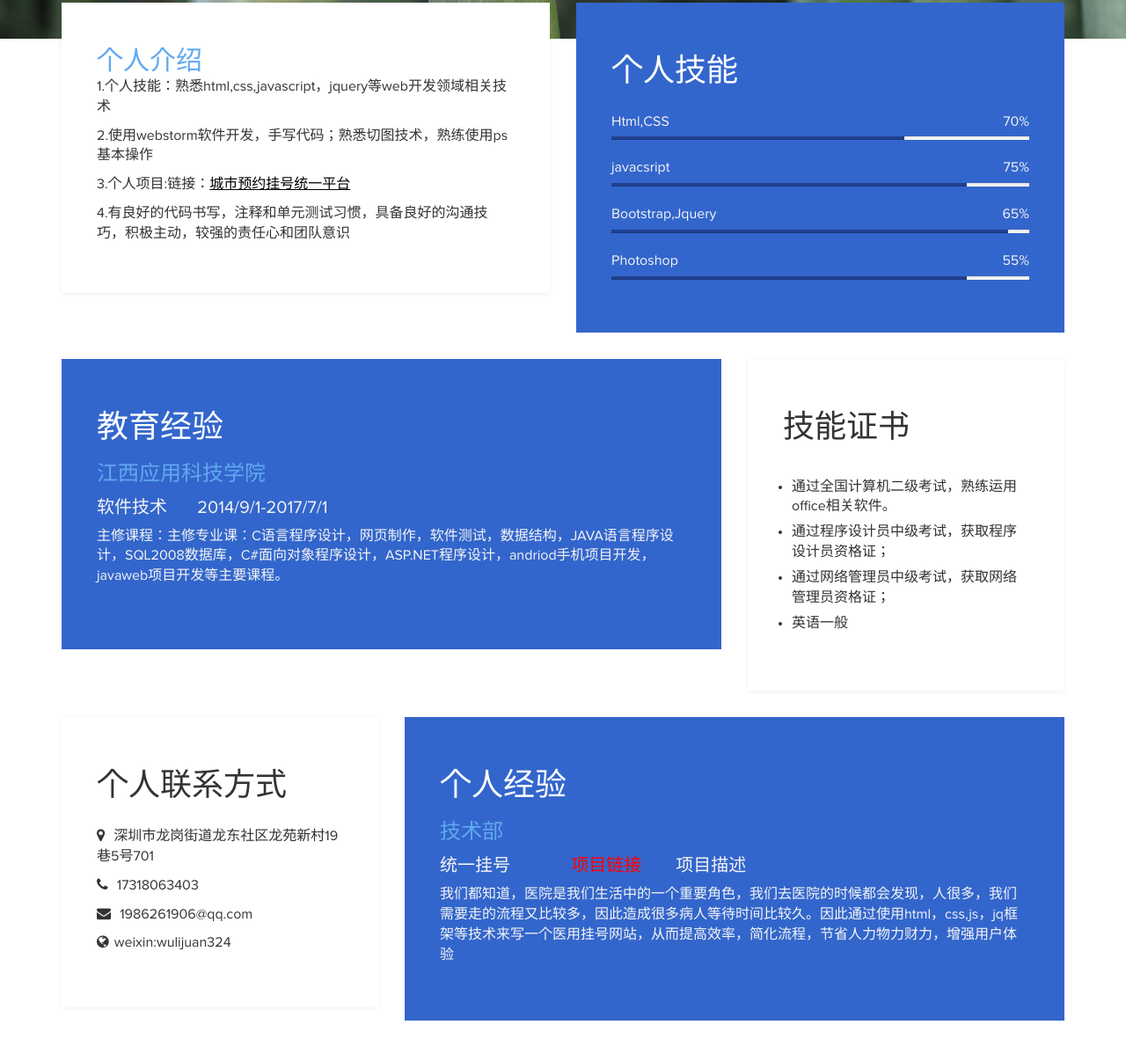
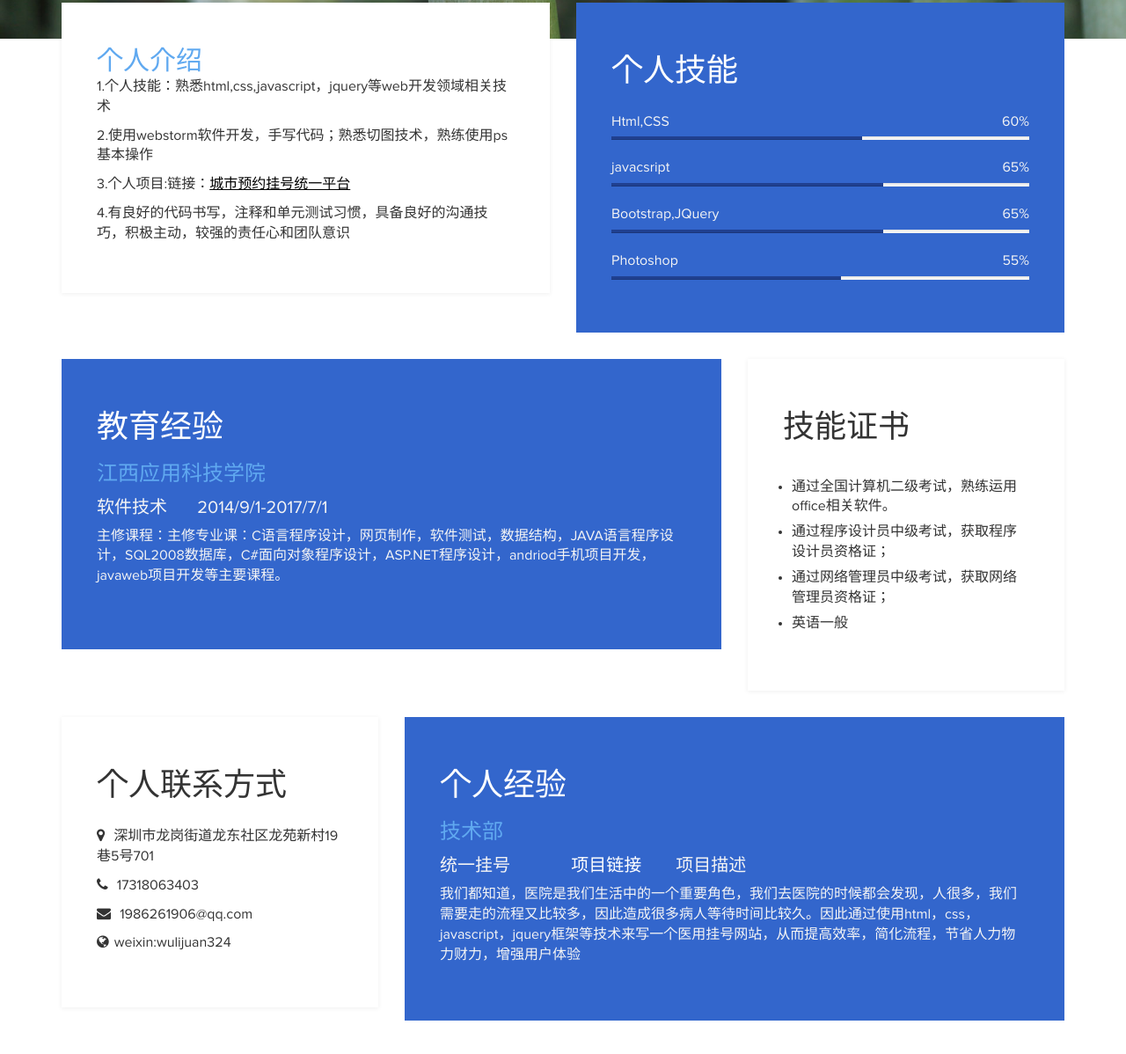
Before and after one commit to penghuijuan/penghuijuan.github.io, a plain HTML site: page 彭慧娟/index.html in a window 1280 px wide. Shown: the part 756-1954 px from the top of the page at 88% size. Drawn offline with Linux system fonts and the light colour scheme.

Commit message:
Signed-off-by: 1986261906@qq.com <1986261906@qq.com>

```diff
--- a/彭慧娟/index.html
+++ b/彭慧娟/index.html
@@ -54,28 +54,28 @@
 			<div class="skills">
 				<h2 class="white">个人技能</h2>
 				<strong>Html,CSS</strong>
-				<span class="pull-right">70%</span>
+				<span class="pull-right">60%</span>
 					<div class="progress">
 						<div class="progress-bar progress-bar-primary" role="progressbar"
-                        aria-valuenow="60" aria-valuemin="0" aria-valuemax="100" style="width: 70%;"></div>
+                        aria-valuenow="60" aria-valuemin="0" aria-valuemax="100" style="width: 60%;"></div>
 					</div>
 				<strong>javacsript</strong>
-				<span class="pull-right">75%</span>
-					<div class="progress">
-						<div class="progress-bar progress-bar-primary" role="progressbar"
-                        aria-valuenow="75" aria-valuemin="0" aria-valuemax="100" style="width: 85%;"></div>
-					</div>
-				<strong>Bootstrap,Jquery</strong>
 				<span class="pull-right">65%</span>
 					<div class="progress">
 						<div class="progress-bar progress-bar-primary" role="progressbar"
-                        aria-valuenow="65" aria-valuemin="0" aria-valuemax="100" style="width: 95%;"></div>
+                        aria-valuenow="65" aria-valuemin="0" aria-valuemax="100" style="width: 65%;"></div>
+					</div>
+				<strong>Bootstrap,JQuery</strong>
+				<span class="pull-right">65%</span>
+					<div class="progress">
+						<div class="progress-bar progress-bar-primary" role="progressbar"
+                        aria-valuenow="65" aria-valuemin="0" aria-valuemax="100" style="width: 65%;"></div>
 					</div>
 					<strong>Photoshop</strong>
 				<span class="pull-right">55%</span>
 					<div class="progress">
 						<div class="progress-bar progress-bar-primary" role="progressbar"
-                        aria-valuenow="55" aria-valuemin="0" aria-valuemax="100" style="width: 85%;"></div>
+                        aria-valuenow="55" aria-valuemin="0" aria-valuemax="100" style="width: 55%;"></div>
 					</div>
 			</div>
 		</div>
@@ -129,9 +129,9 @@
 					<div class="experience-content">
 						<h4 class="experience-title accent">技术部</h4>
 						<h5>统一挂号</h5><span></span>
-						<h5><a href="https://github.com/penghuijuan/penghuijuan.github.io#penghuijuangithubio" style="color:red;text-decoration: none;margin: 35px;">项目链接</a></h5>
+						<h5><a href="https://github.com/penghuijuan/penghuijuan.github.io#penghuijuangithubio" style="color:#FFFFFF;text-decoration: none;margin: 35px;">项目链接</a></h5>
 						<h5>项目描述</h5>
-						<p class="education-description">我们都知道，医院是我们生活中的一个重要角色，我们去医院的时候都会发现，人很多，我们需要走的流程又比较多，因此造成很多病人等待时间比较久。因此通过使用html，css,js，jq框架等技术来写一个医用挂号网站，从而提高效率，简化流程，节省人力物力财力，增强用户体验</p>
+						<p class="education-description">我们都知道，医院是我们生活中的一个重要角色，我们去医院的时候都会发现，人很多，我们需要走的流程又比较多，因此造成很多病人等待时间比较久。因此通过使用html，css，javascript，jquery框架等技术来写一个医用挂号网站，从而提高效率，简化流程，节省人力物力财力，增强用户体验</p>
 					</div>
 			</div>
 		</div>
```
